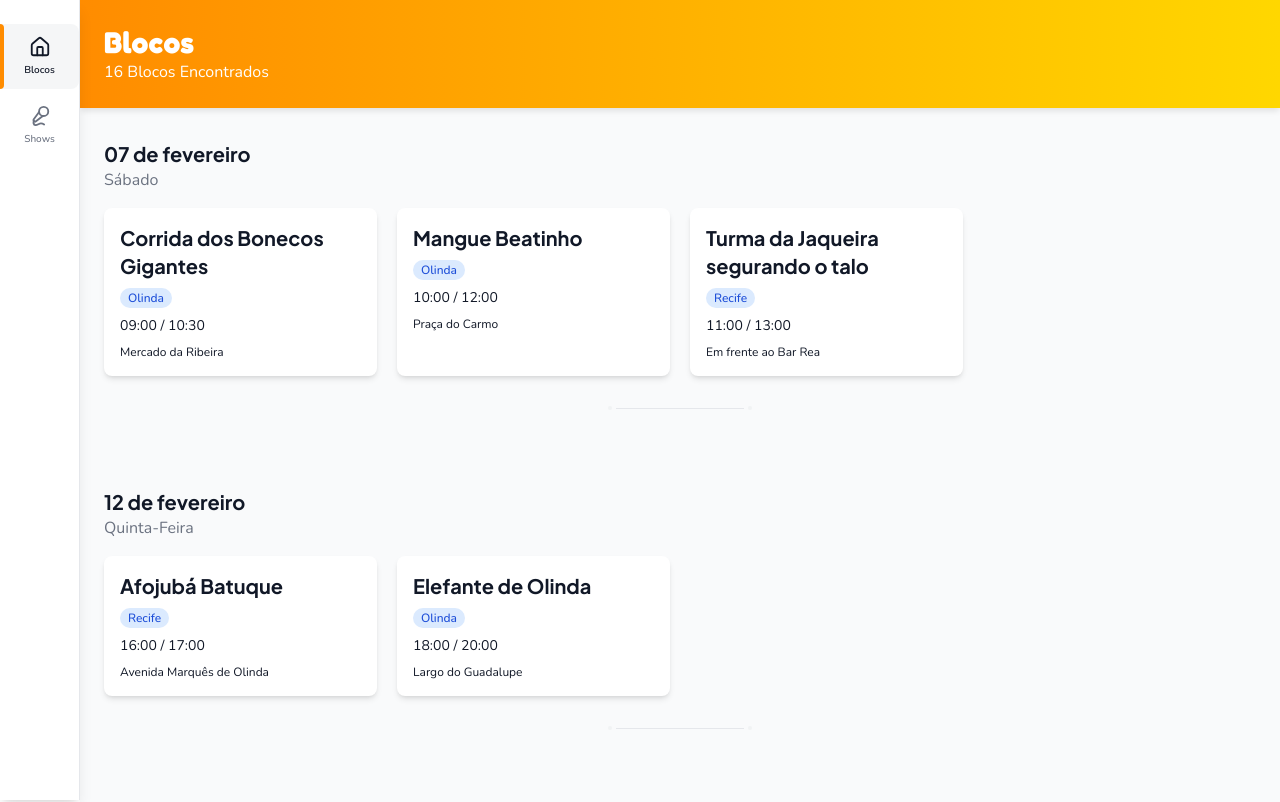
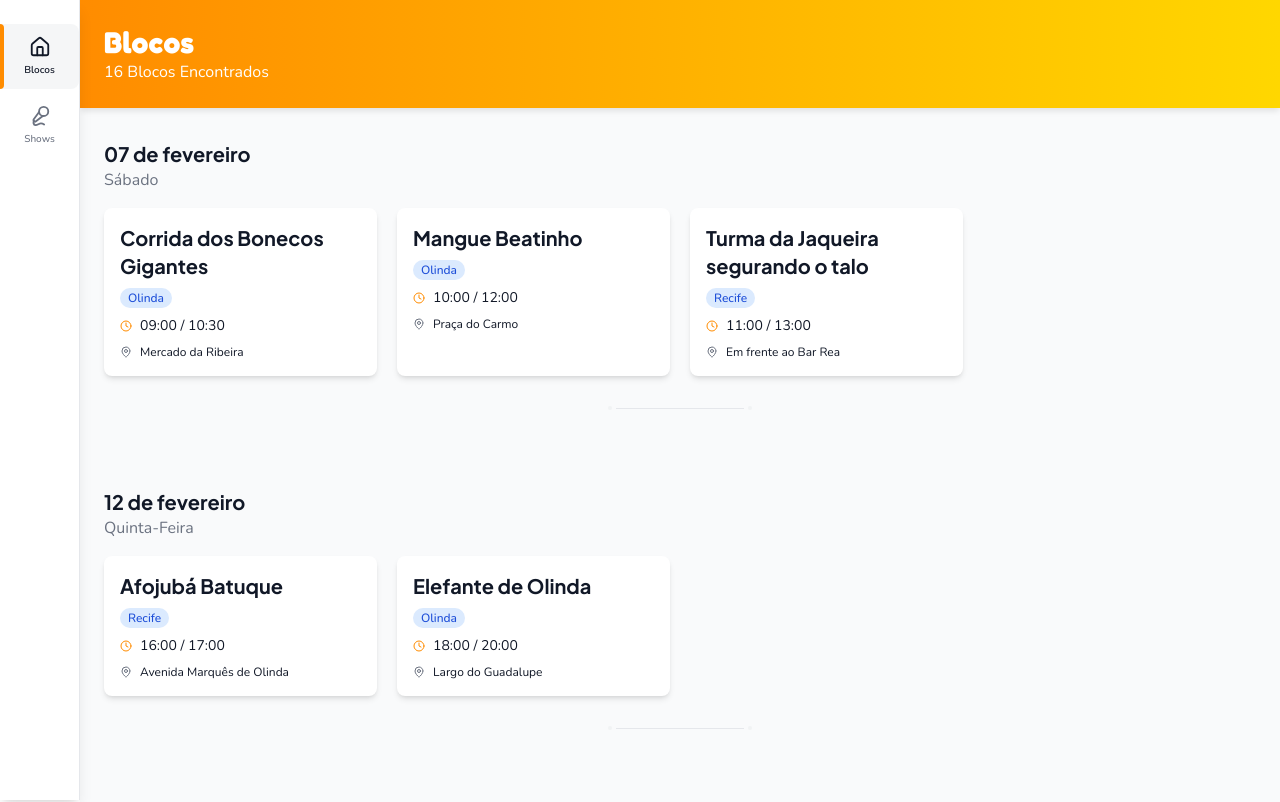
Before and after one commit to uuchoaa/foca-no-carnaval, a React (Vite) app in the folder apps/carnival-app/: page /blocos in a window 1280 px wide. Shown: the top 802 px of the page. Built offline with nearby package versions, Linux system fonts and the light colour scheme.

Commit message:
feat[ds]: add IconLabel component

```diff
--- /dev/null
+++ b/apps/carnival-app/src/design-system/compositions/IconLabel.tsx
@@ -0,0 +1,32 @@
+import type { ReactNode } from 'react';
+import type { LucideIcon } from 'lucide-react';
+import { HStack } from '../layouts/Stack';
+import { semantic } from '../tokens/colors';
+
+type IconColor = 'primary' | 'muted';
+
+const iconColorMap: Record<IconColor, string> = {
+  primary: semantic.primary,
+  muted: '#6b7280',
+};
+
+interface IconLabelProps {
+  icon: LucideIcon;
+  iconColor?: IconColor;
+  iconSize?: number;
+  children: ReactNode;
+}
+
+export function IconLabel({
+  icon: Icon,
+  iconColor = 'primary',
+  iconSize = 12,
+  children,
+}: IconLabelProps) {
+  return (
+    <HStack gap={2} align="center">
+      <Icon size={iconSize} style={{ color: iconColorMap[iconColor], flexShrink: 0 }} />
+      {children}
+    </HStack>
+  );
+}
--- a/apps/carnival-app/src/design-system/compositions/index.ts
+++ b/apps/carnival-app/src/design-system/compositions/index.ts
@@ -16,6 +16,7 @@ export { TimeInfo } from './TimeInfo';
 export { AnimatedContainer } from './AnimatedContainer';
 export { ShareButton } from './ShareButton';
 export { ErrorMessage } from './ErrorMessage';
+export { IconLabel } from './IconLabel';
 export { LocationText } from './LocationText';
 export { DescriptionText } from './DescriptionText';
 export { HeaderContent } from './HeaderContent';
--- a/apps/carnival-app/src/design-system/index.ts
+++ b/apps/carnival-app/src/design-system/index.ts
@@ -40,6 +40,7 @@ export {
   AnimatedContainer,
   ShareButton,
   ErrorMessage,
+  IconLabel,
   LocationText,
   DescriptionText,
   HeaderContent,
--- a/apps/carnival-app/src/screens/BlocosHomeScreen.tsx
+++ b/apps/carnival-app/src/screens/BlocosHomeScreen.tsx
@@ -1,8 +1,9 @@
 import { useMemo } from 'react';
+import { Clock, MapPin } from 'lucide-react';
 import { useEvents } from '../contexts/EventsContext';
 import type { Bloco } from '../types/events';
 import { groupByDate, formatDate } from '../utils/dateHelpers';
-import { Page, Text, Card, CardGrid, Badge, VStack, SectionHeading, Divider } from '../design-system';
+import { Page, Text, Card, CardGrid, Badge, VStack, SectionHeading, Divider, IconLabel } from '../design-system';
 
 export default function BlocosHomeScreen() {
   const { getBlocos, loading } = useEvents();
@@ -30,10 +31,14 @@ export default function BlocosHomeScreen() {
                     <VStack gap={2} align="start">
                       <Text variant="title">{bloco.name}</Text>
                       <Badge color="blue">{bloco.city}</Badge>
-                      <Text variant="small">
-                        {bloco.concentration.time} / {bloco.departure.time}
-                      </Text>
-                      <Text variant="caption">{bloco.location.raw}</Text>
+                      <IconLabel icon={Clock} iconColor="primary">
+                        <Text variant="small">
+                          {bloco.concentration.time} / {bloco.departure.time}
+                        </Text>
+                      </IconLabel>
+                      <IconLabel icon={MapPin} iconColor="muted">
+                        <Text variant="caption">{bloco.location.raw}</Text>
+                      </IconLabel>
                     </VStack>
                   </Card>
                 ))}
```
